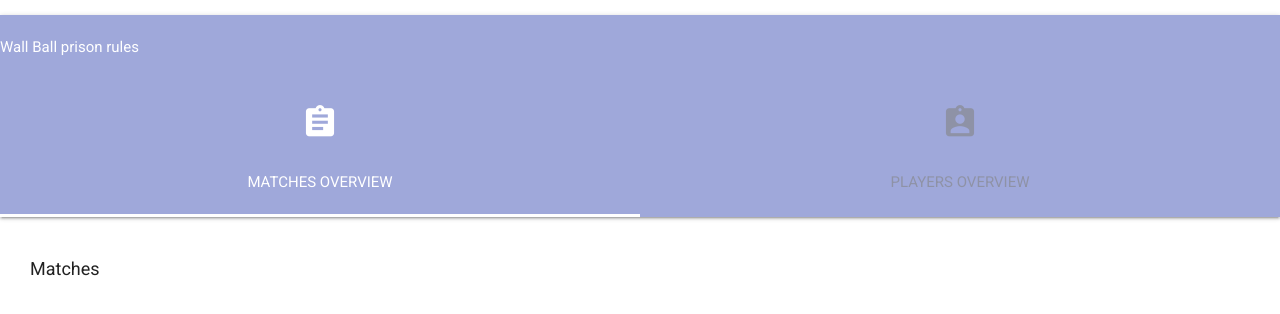
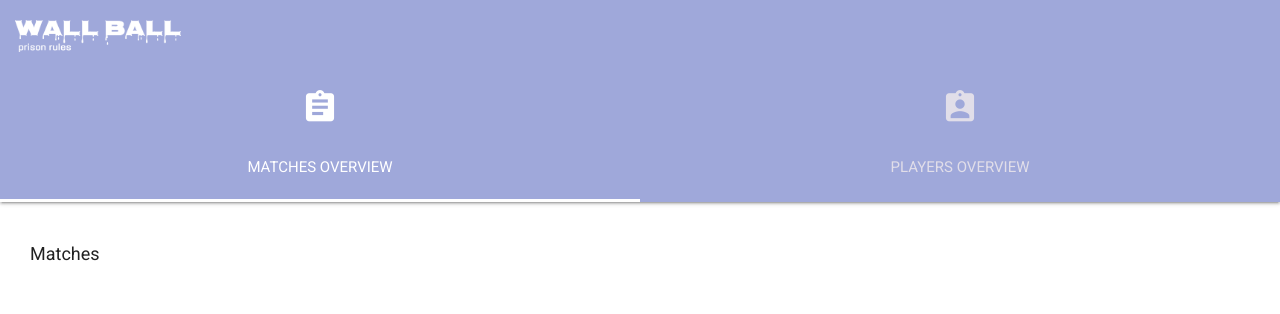
Before and after one commit to SkoebaSteve/wallball, a website: page public/index.html in a window 1280 px wide. Drawn offline with nearby package versions, Linux system fonts and the light colour scheme; some packages are replaced by stand-ins of ours; no server answers.

Commit message:
added logo and updated colour of nav

```diff
--- a/public/assets/style.css
+++ b/public/assets/style.css
@@ -23,6 +23,11 @@ nav{
   height:auto;
 }
 
+.logo{
+  margin-top:20px;
+  max-width:200px;
+}
+
 .nav__wrapper{
   display:flex;
   justify-content:center;
@@ -30,8 +35,7 @@ nav{
 }
 
 .nav__link{
-  color:#848484;
-  opacity:0.6;
+  color:#E1DEE9;
   text-align:center;
   text-transform:uppercase;
   width:50%;
--- a/public/index.html
+++ b/public/index.html
@@ -18,7 +18,9 @@
 </head>
 <body>
     <nav class="nav">
-      <p>Wall Ball <span>prison rules</span></p>
+      <div class="wrapper">
+        <img class="logo" src="/assets/logo.png" alt="">
+      </div>
       <div class="nav__wrapper">
         <a class="nav__link active" href="/matches">
           <i class="material-icons medium">assignment</i>
```
Also changed, not shown: public/assets/logo.png (added).
